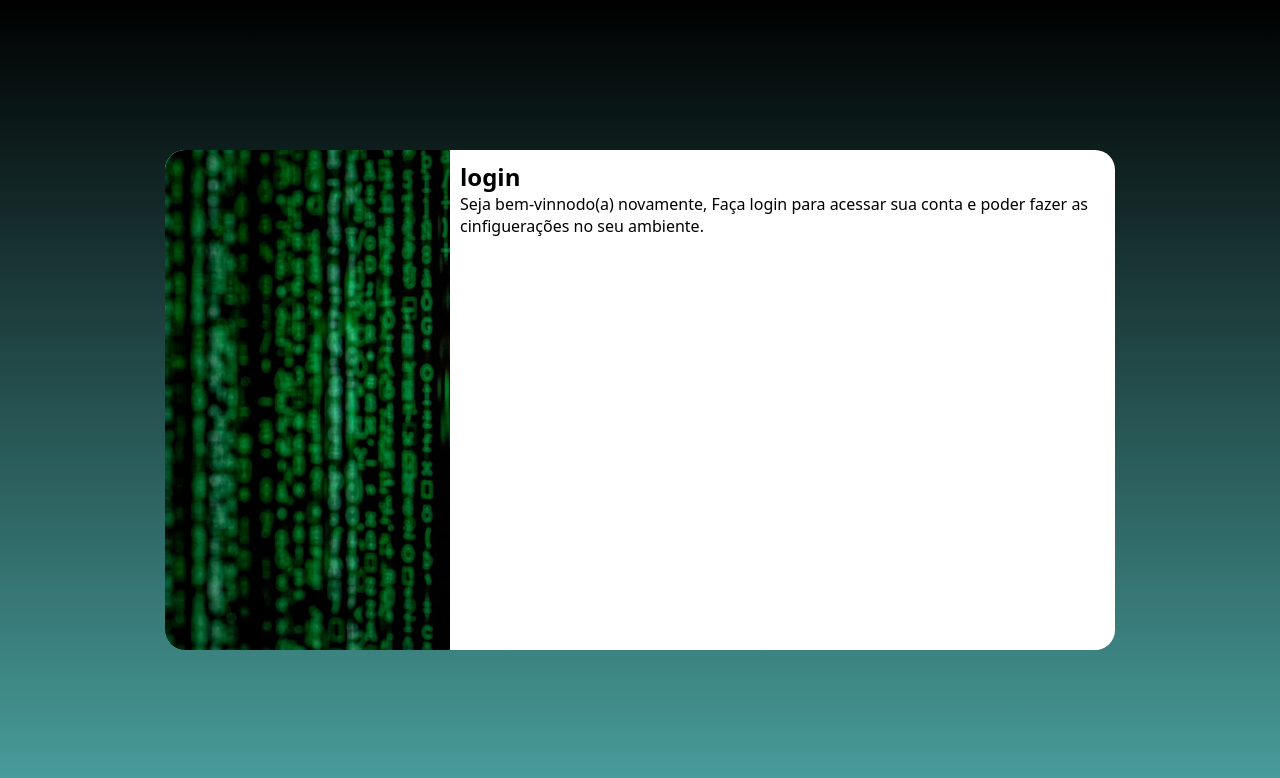
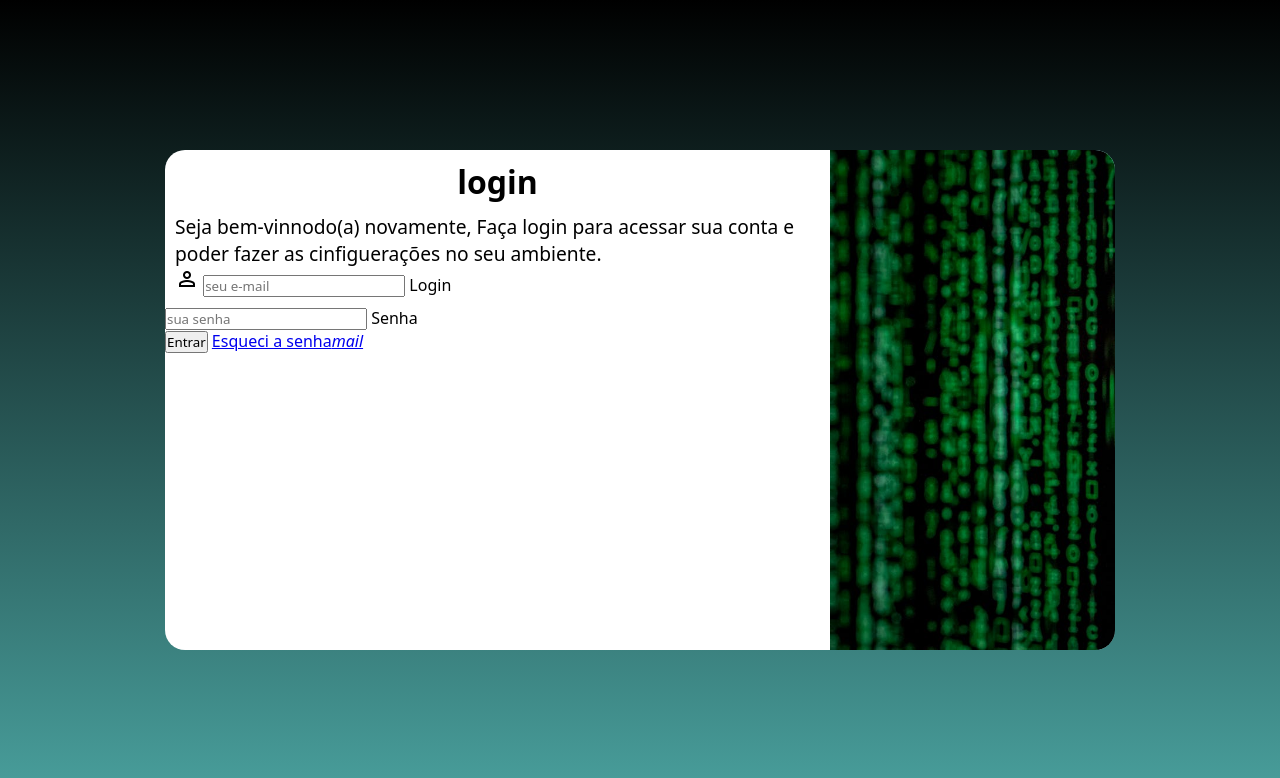
Before and after one commit to Paulofernandocaja/projeto-login, a plain HTML site: page index.html in a window 1280 px wide. Drawn offline with nearby package versions, Linux system fonts and the light colour scheme.

Commit message:
adicionei o formulário

```diff
--- a/estilos/media-query.css
+++ b/estilos/media-query.css
@@ -40,14 +40,22 @@ Grandes telas: acima de 1200px
     }
 
     section#login > div#imagem {
-        float: left;
+        float: right;
         width: 30%;
         height: 100%;
     }
 
     section#login > div#formulario {
-        float: right;
+        float: left;
         width: 70%;
     }
 
+    div#formulario > h1 {
+        font-size: 2em;
+    }
+
+    div#formulario > p {
+        font-size: 1.2em;
+    }
+
 }
--- a/estilos/style.css
+++ b/estilos/style.css
@@ -57,3 +57,12 @@ section#login > div#formulario {
     display: block;
     padding: 10px;
 }
+
+div#formulario > h1 {
+    text-align: center;
+    margin-bottom: 10px;
+}
+
+div#formulario > p {
+    font-size: 0.8em;
+}
--- a/index.html
+++ b/index.html
@@ -4,6 +4,9 @@
     <meta charset="UTF-8">
     <meta name="viewport" content="width=device-width, initial-scale=1.0">
     <title>login</title>
+
+    <link rel="stylesheet" href="https://fonts.googleapis.com/css2?family=Material+Symbols+Outlined:opsz,wght,FILL,GRAD@24,400,0,0&icon_names=person" />
+
     <link rel="stylesheet" href="estilos/style.css">
     <link rel="stylesheet" href="estilos/media-query.css">
 </head>
@@ -17,7 +20,24 @@
                 <h1>login</h1>
                 <p>Seja bem-vinnodo(a) novamente, Faça login para acessar sua conta e poder fazer as cinfiguerações no seu ambiente.</p>
                 <form action="login.php" method="post">
+                    <div class="compo">
+                    </div>
+                    <span class="material-symbols-outlined">
+                        person
+                        </span>
+                        <input type="email" name="login" placeholder="seu e-mail" autocomplete="email" required maxlength="30">
+                        <label for="ilogin">Login</label>
+                    </div>
+                    <div class="compo">
+                        <span class="material-symbols-outlined">
+                        </span>
+                        <input type="password" name="senha" id="isenha" placeholder="sua senha" autocomplete="current-password" required minlength="8">
+                        <label for="isenha">Senha</label>
+                    </div>
+                    <input type="submit" value="Entrar">
+                    <a href="esqueci.html">Esqueci a senha<i class="material-icons">mail</i>
 
+                    </a>
                 </form>
             </div>
 
```
